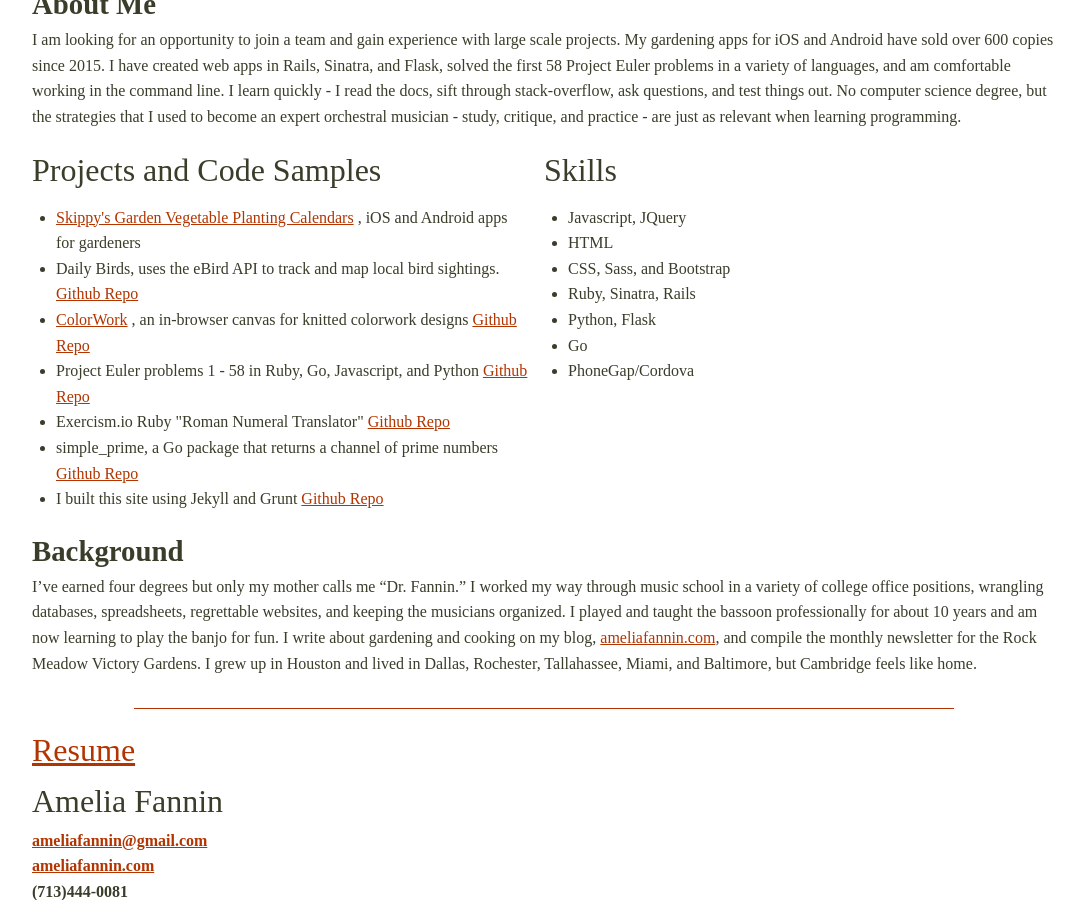
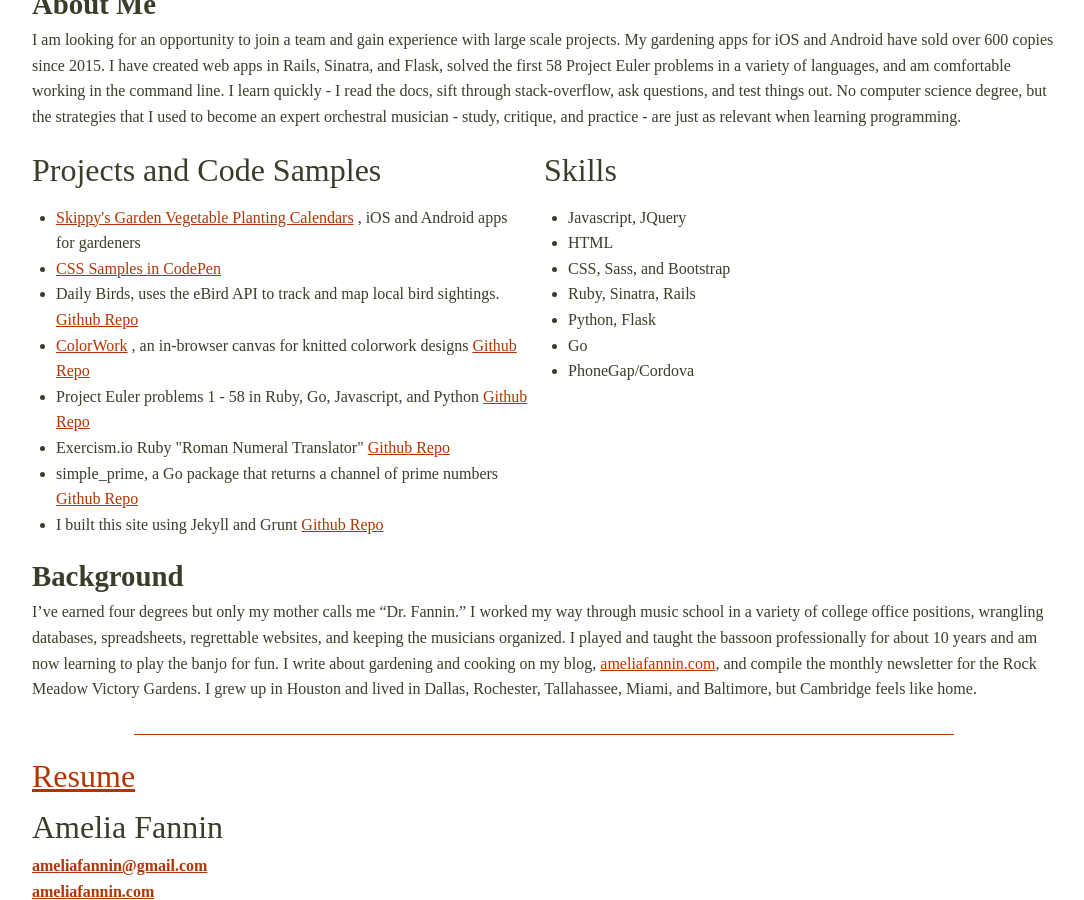
Before and after one commit to AmeliaFannin/AmeliaFannin.github.io, a Jekyll site: the page built from index.md, in a window 1280 px wide and 900 px high, scrolled down 935 px. Shown: the whole window, without its empty margins (96-1180 px from the left). Built offline with Jekyll 4.4.1, drawn with Linux system fonts in a browser that asks for light colours.

Commit message:
added link to codepen

```diff
--- a/index.md
+++ b/index.md
@@ -12,6 +12,8 @@
     <li>
       <a href="https://itunes.apple.com/us/developer/katherine-martin/id970091990" target="_blank">Skippy's Garden Vegetable Planting Calendars</a>
       , iOS and Android apps for gardeners
+    </li>
+    <li><a href="http://codepen.io/AmeliaFannin/" target="_blank">CSS Samples in CodePen</a>
     </li>
     <li>
       Daily Birds, uses the eBird API to track and map local bird sightings.
```
